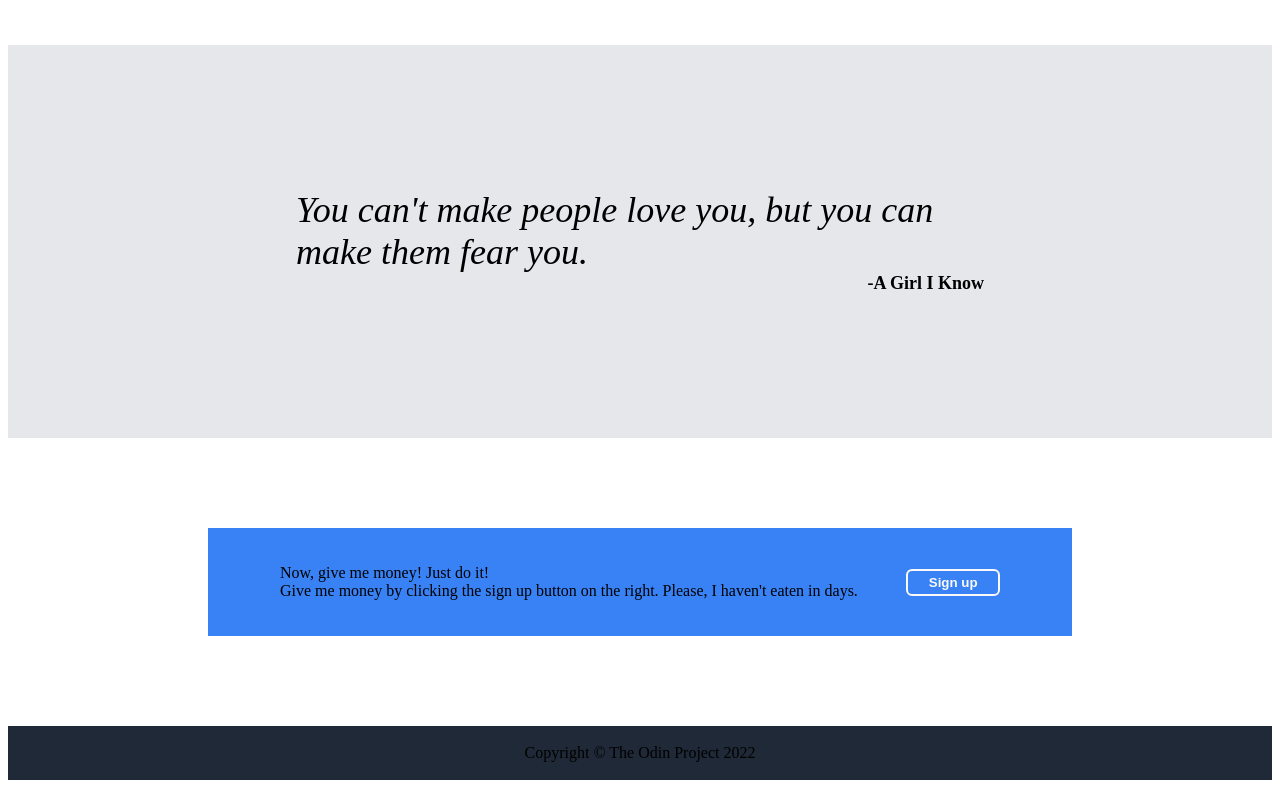
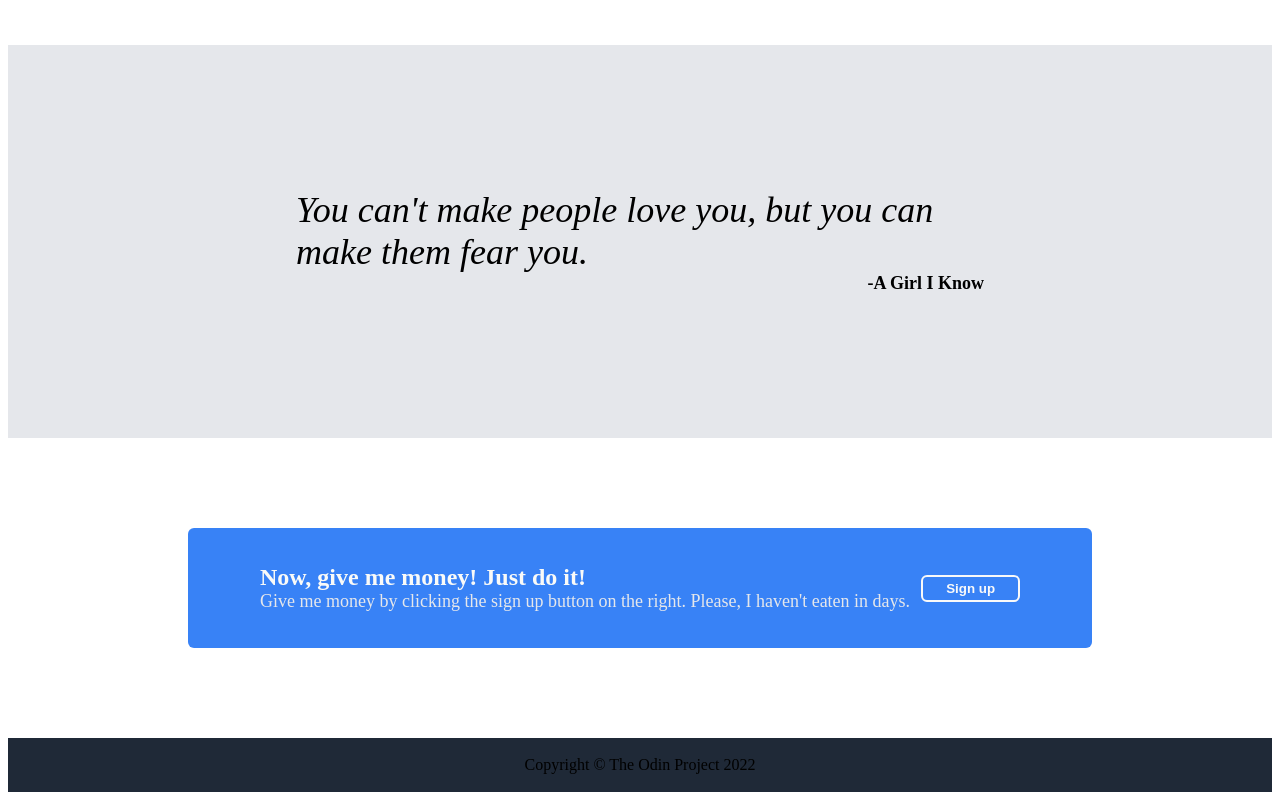
Before and after one commit to drakster1/odin-landing-page, a plain HTML site: page index.html in a window 1280 px wide. Shown: the part 772-1572 px from the top of the page. Drawn offline with Linux system fonts and the light colour scheme.

Commit message:
Format section3 styles

```diff
--- a/index.html
+++ b/index.html
@@ -67,8 +67,12 @@
     <div class="section3">
         <div class="modal">
             <div class="modal-left">
-                <div>Now, give me money! Just do it!</div>
-                <div>Give me money by clicking the sign up button on the right. Please, I haven't eaten in days.</div>
+                <div class="header-left">
+                    Now, give me money! Just do it!
+                </div>
+                <div class="subtext">
+                    Give me money by clicking the sign up button on the right. Please, I haven't eaten in days.
+                </div>
             </div>
             <button class="signup-modal">Sign up</button>
         </div>
--- a/styles.css
+++ b/styles.css
@@ -126,8 +126,9 @@ img {
 
 .modal {
     background-color: #3882f6;
-    width: 720px;
+    width: 100%;
     padding: 36px 72px;
+    border-radius: 6px;
     display: flex;
     justify-content: space-between;
     align-items: center;
```
